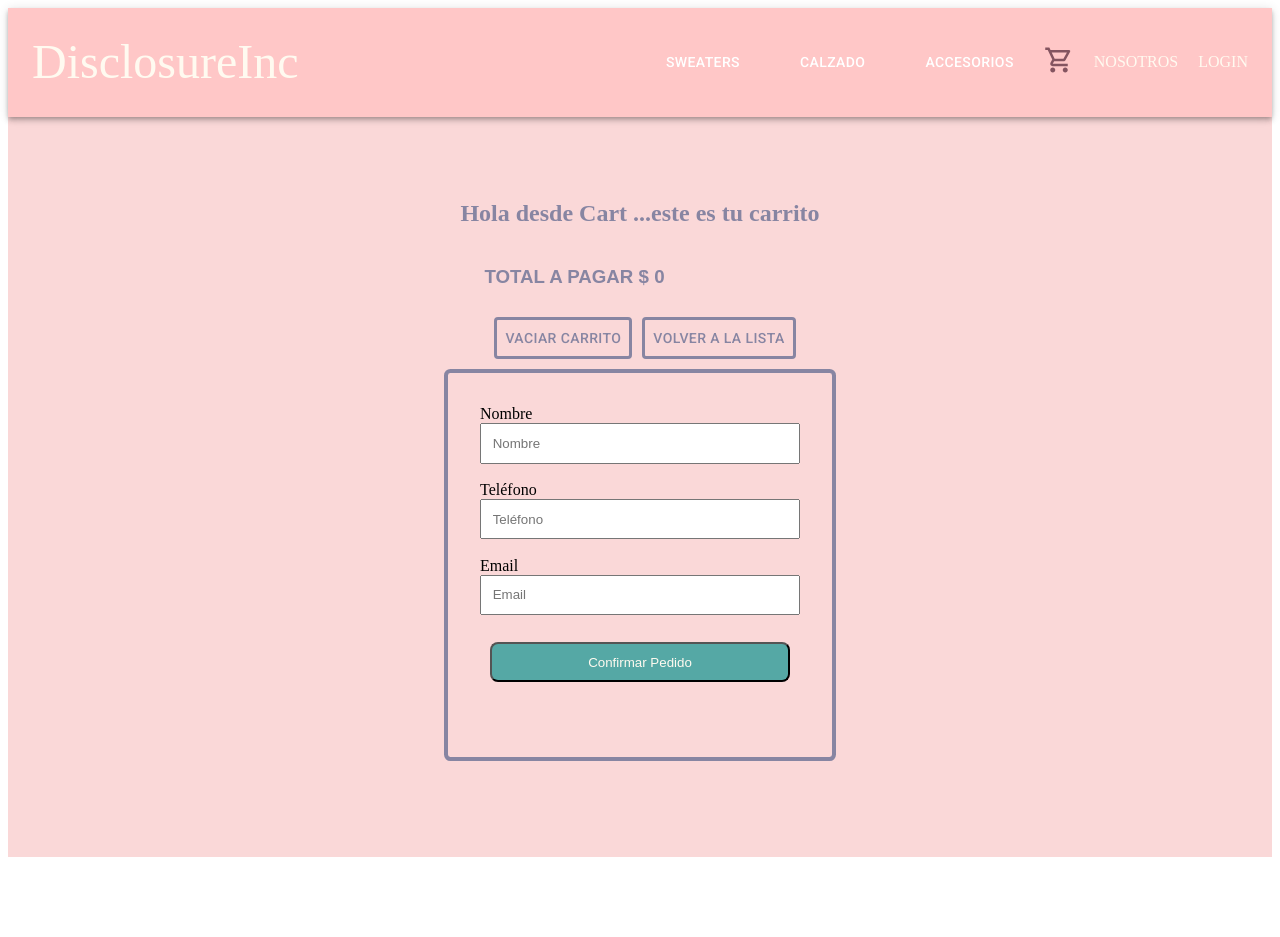
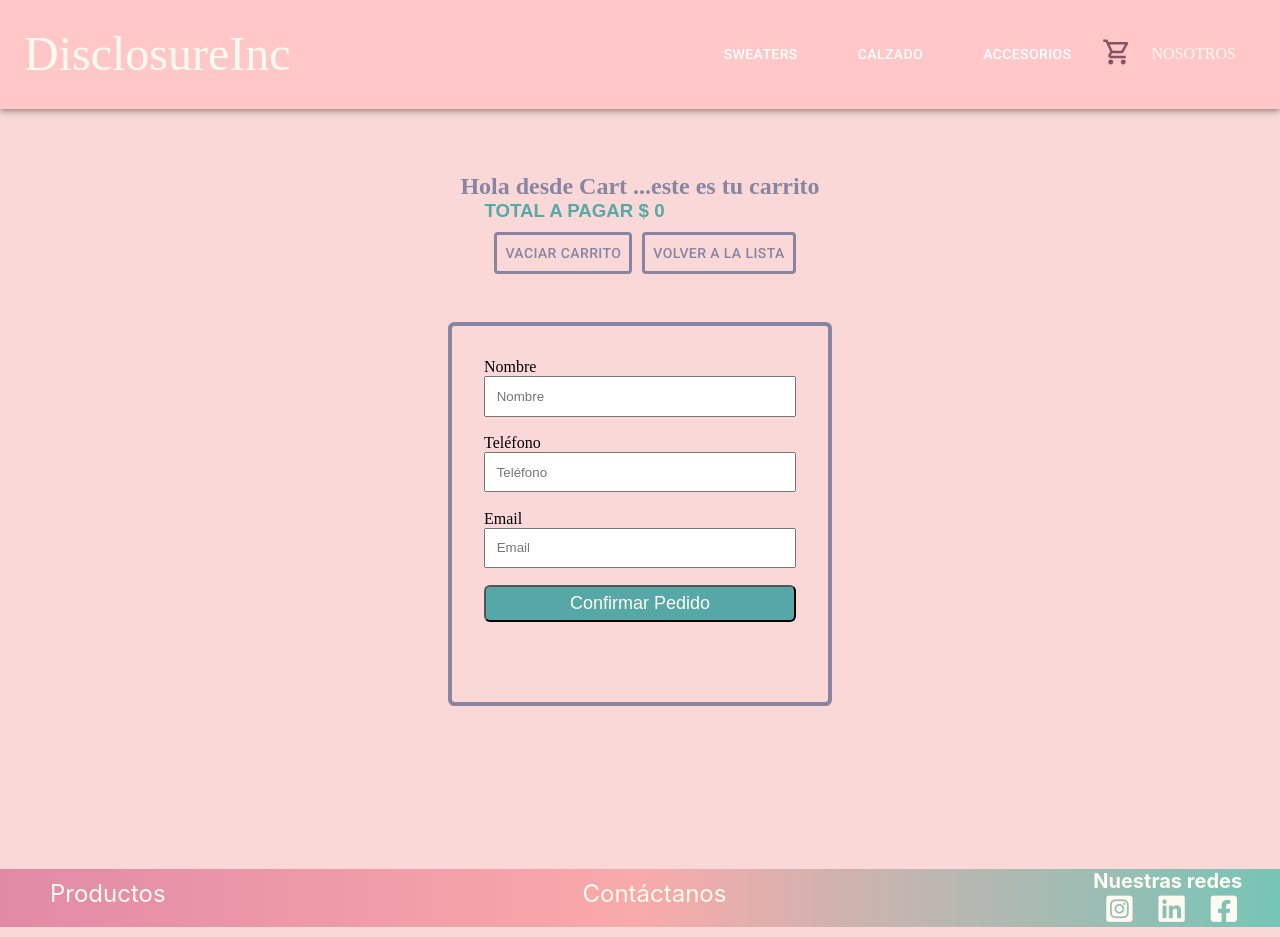
Before and after one commit to APao-dev/disclosureinc, a React (Create React App) app: page /cart in a window 1280 px wide. Shown: the top 937 px of the page. Before the commit the page ends 865 px from the top, so only its background shows below. Built offline with nearby package versions, Linux system fonts and the light colour scheme.

Commit message:
Detalles de en la muestra de compra y formulario de contacto

```diff
--- a/public/index.html
+++ b/public/index.html
@@ -24,6 +24,11 @@
     -->
     <link rel="stylesheet" href="https://fonts.googleapis.com/css?family=Roboto:300,400,500,700&display=swap" />
     <link rel="stylesheet" href="https://fonts.googleapis.com/icon?family=Material+Icons" />
+
+    <!-- font awesome cdn -->
+    <link rel="stylesheet" href="https://cdnjs.cloudflare.com/ajax/libs/font-awesome/5.15.3/css/all.min.css">
+
+
     <title>React App</title>
 
 </head>
--- /dev/null
+++ b/src/components/Footer/Footer.css
@@ -0,0 +1,62 @@
+.footer{
+    margin-top: 60px;
+   /* background-color: #8785a2; */
+   background-image: linear-gradient(to left, #1cb8a198,#f9aaaa, #c1276770);
+    width: 100%;
+}
+.footer-center{
+    display: flex;
+    justify-content: space-between;
+}
+a.footer-link{
+    text-decoration: none;
+    color: floralwhite;
+    font-size: 24px;
+    margin-left: 40px;
+    font-family: -apple-system, BlinkMacSystemFont, 'Segoe UI', Roboto, Oxygen, Ubuntu, Cantarell, 'Open Sans', 'Helvetica Neue', sans-serif;
+}
+
+
+a.footer-link:hover{
+    color: #ba135e95;
+    font-size: 26px;
+
+}
+.left-foot{
+    float: left;
+    margin: 10px;
+
+}
+.right-foot{
+   margin-right: 30px;
+
+}
+.right-foot h2{
+   color: floralwhite;
+   font-size: 20px;
+   font-family: -apple-system, BlinkMacSystemFont, 'Segoe UI', Roboto, Oxygen, Ubuntu, Cantarell, 'Open Sans', 'Helvetica Neue', sans-serif;
+}
+
+.right-foot a{
+    margin: 13px;
+    font-size: 30px;
+    color: floralwhite;
+}
+.right-foot a:hover{
+    color: #ba135e95;
+
+}
+.footer-copyright {
+   margin: 10px ;
+    width: 100%;
+    text-align: center;
+    color: white;
+    font-size: 12px;
+}
+
+.copyright {
+    margin-bottom: 20px;
+    font-family: Verdana, Geneva, Tahoma, sans-serif;
+    font-size: 14px;
+
+}
--- /dev/null
+++ b/src/components/Footer/Footer.js
@@ -0,0 +1,33 @@
+import React from 'react';
+import './Footer.css';
+// import logo from '../../assets/img/disclo.png';
+import { NavLink } from 'react-router-dom';
+
+export default function Footer () {
+    return(
+        <footer>
+            <div className="row">
+                <div className="footer footer-center">
+
+
+                    <div className="left-foot">
+                        <NavLink to={`/posts`} className=" footer-link">Productos</NavLink>
+                    </div>
+                    <div className="left-foot">
+                        <NavLink to={`/contact`} className="footer-link">Contáctanos</NavLink>
+                    </div>
+                    <div className="right-foot">
+                        <h2>Nuestras redes</h2>
+                        <a href="https://www.instagram.com/disclosureinc/"><i class="fab fa-instagram-square"></i></a>
+                        <a href="https://www.linkedin.com/in/a-paola-fernandez/"><i class="fab fa-linkedin"></i></a>
+                        <a href="https://www.facebook.com/"><i class="fab fa-facebook-square"></i></a>
+
+                    </div>
+                </div>
+                <div className="footer-copyright">
+                    <p className="copyright">© Copyright 2021 Paola Fernandez - Todos los derechos reservados</p>
+                </div>
+            </div>
+        </footer>
+    )
+}
--- a/src/components/NavBar/NavBar.js
+++ b/src/components/NavBar/NavBar.js
@@ -64,28 +64,10 @@ export default function ButtonAppBar() {
 
           <CartWidget/>
 
-
-          {/* <div> */}
-        {/* <Button className="boton-menu" aria-controls="simple-menu" aria-haspopup="true" onClick={handleClick} style={{padding:'20px'}}>
-        Open Menu
-        </Button> */}
-
-          {/* <Menu
-        id="simple-menu"
-        anchorEl={anchorEl}
-        keepMounted
-        open={Boolean(anchorEl)}
-        onClose={handleClose}>  */}
-
-      {/* <MenuItem onClick={() => history.push("/posts")}>Catálogo</MenuItem> */}
-      {/* <MenuItem onClick={() => history.push("/contact")}>Sobre Nosotros</MenuItem></Menu> */}
-
-    {/* </div> */}
     <Link className="title-disclo"
             to="/contact" style={{margin:"20px"}}>NOSOTROS</Link>
 
-    <Link className="title-disclo"
-            to="/login" >LOGIN</Link>
+
 
         </Toolbar>
       </AppBar>
--- a/src/containers/AppRouter/AppRouter.js
+++ b/src/containers/AppRouter/AppRouter.js
@@ -9,7 +9,7 @@ import HomePageContainer from '../homePage/HomePageContainer';
 import ContactContainer from '../Contact/ContactContainer';
 import CartContainer from '../CartContainer/CartContainer';
 import Login from '../../components/Login/Login';
-
+import Footer from '../../components/Footer/Footer';
 
 function App() {
 
@@ -51,6 +51,7 @@ function App() {
          </Route>
 
        </Switch>
+       <Footer/>
        </Router>
 
 
--- a/src/containers/CartContainer/Cart.css
+++ b/src/containers/CartContainer/Cart.css
@@ -1,4 +1,4 @@
-
+/*
 .message {
     color: rgba(80, 76, 73, 0.952);
     font-style: normal;
@@ -6,12 +6,12 @@
     font-weight: bold;
     font-family: "Franklin Gothic Medium", "Arial Narrow", Arial, sans-serif;
     margin: 5rem;
-  }
+  } */
 
-.message-card {
+/* .message-card {
     border: none;
     padding: 2.5rem;
-    }
+    } */
 .container{
     padding: 4em;
     display: flex;
@@ -38,12 +38,12 @@
 .form-buyer{
     display: flex;
     flex-direction: column;
-    height: 20em;
-    width: 20em;
+    height: 24em;
+    width: 24em;
     border: 0.3em solid #8785a2;
     border-radius: 0.4em;
     padding: 2em;
-    margin-bottom: 2em;
+    margin: 2.4em;
 
 }
 .form-buyer__input{
@@ -52,19 +52,17 @@
 
 }
 
-.form-button{
-    padding: 0.8em;
-    margin-top: 10px;
-    justify-content: center;
-    align-items: center;
+.button-cart{
+    color: floralwhite;
     background-color: rgba(63, 162, 159, 0.878);
-    color: floralwhite;
-    border-radius: 0.6em;
+    font-size: 18px;
+    border-radius: 6px;
+    padding: 6px;
+
 }
 
 .button-clear{
     border: 0.6em solid rgba(228, 142, 66, 0.94);
     padding: 1em;
-    text-decoration: none
-    ;
+    text-decoration: none;
 }
--- a/src/containers/CartContainer/CartContainer.js
+++ b/src/containers/CartContainer/CartContainer.js
@@ -73,7 +73,7 @@ export default function CartContainer() {
                     )}
 
                     <div>
-                        <h3 style={{color:"#8785a2", fontFamily:"arial"}}>TOTAL A PAGAR $ {total}</h3>
+                        <h3 style={{color:"rgba(63, 162, 159, 0.878)", fontFamily:"arial"}}>TOTAL A PAGAR $ {total}</h3>
                     </div>
                     <Button onClick={() =>clear()} style={{  border: "solid",  color:"#8785a2", margin: "10px"}}>Vaciar Carrito</Button>
 
@@ -116,7 +116,7 @@ export default function CartContainer() {
                     id="email"
                     placeholder="Email"
                     />
-                    <button className="form-button"  type="submit">
+                    <button className="button-cart"  type="submit">
                 Confirmar Pedido
                 </button>
                 </form>
--- a/src/containers/Contact/Contact.css
+++ b/src/containers/Contact/Contact.css
@@ -1,10 +1,4 @@
-/* .container{
-    padding: 4em;
-    display: flex;
-    flex-direction: column;
-    justify-content: center;
-    align-items: center;
-} */
+
 .contacto {
     display: flex;
     justify-content: center;
@@ -30,14 +24,14 @@
 }
 
 .form-button{
-    padding: 0.8em;
+    /* padding: 0.4em; */
     margin: 10px;
-
+    font-size: 1.2em;
     justify-content: center;
     align-items: center;
     background-color: rgba(63, 162, 159, 0.878);
     color: floralwhite;
-    border-radius: 0.6em;
+    border-radius: 0.4em;
 }
 .location-uno{
    float: left;
@@ -54,10 +48,15 @@
     border-radius: 0.4em;
  }
 .frase{
-    font-size: 1.6em;
+    font-size: 1.4em;
+    font-family: -apple-system, BlinkMacSystemFont, 'Segoe UI', Roboto, Oxygen, Ubuntu, Cantarell, 'Open Sans', 'Helvetica Neue', sans-serif;
+    justify-content: center;
+    text-align: center;
 }
 .textarea{
-    /* padding: 3em; */
+
     margin: 0.6em;
-    height: 20em;
+    height: 18em;
+    font-size: 1em;
+    font-family: -apple-system, BlinkMacSystemFont, 'Segoe UI', Roboto, Oxygen, Ubuntu, Cantarell, 'Open Sans', 'Helvetica Neue', sans-serif;
 }
--- a/src/containers/Contact/ContactContainer.js
+++ b/src/containers/Contact/ContactContainer.js
@@ -50,7 +50,7 @@ export default function Contact() {
                   <div className="location-uno">
                       <p className="frase">Sucursal
 
-                       "Diclo"</p>
+                       "Disclo"</p>
                       <p className="frase">Caballito- CABA</p>
                       <p className="frase"> Envíos a todo el País</p>
                   </div>
@@ -85,15 +85,14 @@ export default function Contact() {
                     placeholder="Tu E-mail "
                   />
 
-                  <label>Mensaje/Consulta</label>
+                  <label >Mensaje/Consulta</label>
                   <textarea className="textarea" placeholder="Escribe tu consulta"
                   value={message}
                   onChange={(e) => setMessage(e.target.value)}></textarea>
                   <button className="form-button" type="submit" >Enviar</button>
               </form>
 
-              <h3>Para conocernos mejor puedes seguirnos en las redes</h3>
-              {/* ICONOS DE REDES */}
+
           </div>
 
 
--- a/src/containers/homePage/HomePage.css
+++ b/src/containers/homePage/HomePage.css
@@ -1,51 +1,23 @@
-body{
-
-   /* background-image: url(../../assets/img/disclosure.jpeg);  */
-   /* background-position:  center center; */
-
-   /* height: 100%; */
-
+*{
+    padding: 0;
+    /* relleno */
+    margin: 0;
+    box-sizing: border-box;
 }
 .home{
     background-image: url(../../assets/img/disclosure.jpeg);
     height: 100vh;
 
     background-position: center;
-
+    opacity: 0.8;
 
 }
 
 #root{
 
    /* padding: theme.spacing(3); */
-     background-color: #fad5d5eb;
+    background-color: #fad5d5eb;
     width: 100%;
-    /* height: 100%; */
-}
-
-.title{
-    font-family: 'arial';
-    font-size: 10em;
-    margin: 0 3rem;
-    animation-name: example;
-    animation-duration: 20s;
-    color: black;
+    height: 100%;
 
 }
-@keyframes example {
-    0% {
-        color: #ee60d9;
-    }
-    25% {
-        color: #5fd1dcac;
-    }
-    50% {
-        color: #e3c909e7;
-    }
-    75% {
-        color: #73a0e8;
-    }
-    100% {
-        color: #cc0e74;
-    }
-}
--- a/src/containers/homePage/HomePageContainer.js
+++ b/src/containers/homePage/HomePageContainer.js
@@ -7,7 +7,7 @@ export default function HomePageContainer() {
     return(
        <div className="home">
         <div  style={{display:"flex", justifyContent:"center"}}>
-            <h1 classname="welcome-title" style={{color:"#8785a2", fontSize:"3rem", fontFamily:"arial"}}>Bienvenidos a la Tienda de DisclosurEinc </h1>
+            <h1 classname="welcome-title" style={{color:"rgba(63, 162, 159, 0.878)", fontSize:"3rem", fontFamily:"sans-serif", marginTop:"30px"}}>Bienvenidos a la Tienda de DisclosurEinc </h1>
 
 
 
```
Also changed, not shown: src/components/ItemCart/ItemCart.js (+4 -5 lines).
